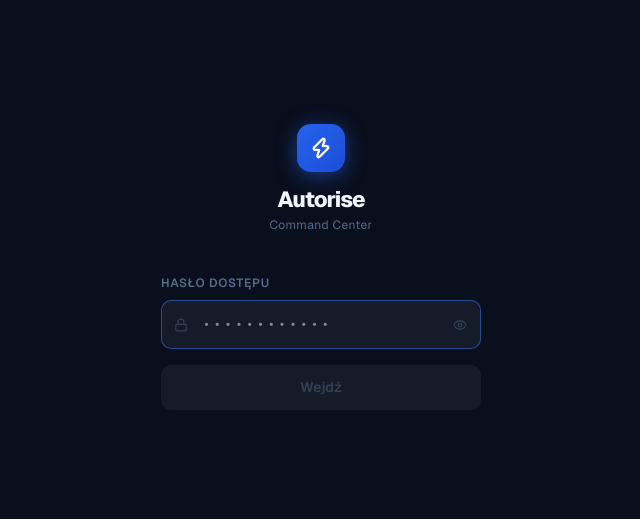
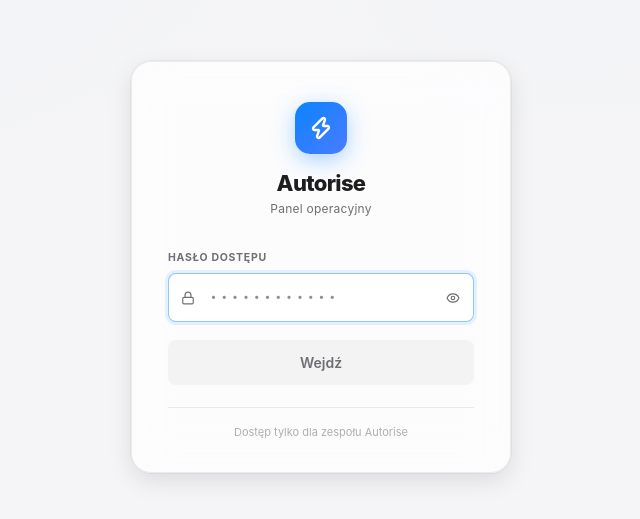
Before and after one commit to autorisepl/autorise-dashboard, a Next.js app: page /login in a window 1280 px wide. Shown: the part 133-652 px from the top of the page, without its empty margins (319-959 px from the left). Built offline with nearby package versions, Linux system fonts and the light colour scheme.

Commit message:
feat: redesign login page to match light premium UI
- Glass card on light gradient bg using design tokens (var(--*))
- Accent logo mark, "Panel operacyjny" subtitle, premium inputs
- Auth logic unchanged (proxy.ts gate + /api/auth + 30-day session cookie)

```diff
--- a/app/login/page.tsx
+++ b/app/login/page.tsx
@@ -11,6 +11,7 @@ function LoginForm() {
   const [loading, setLoading] = useState(false);
   const [error, setError] = useState("");
   const [showPw, setShowPw] = useState(false);
+  const [focused, setFocused] = useState(false);
 
   useEffect(() => {
     setError("");
@@ -42,17 +43,24 @@ function LoginForm() {
     }
   };
 
+  const borderColor = error
+    ? "var(--error-border)"
+    : focused
+      ? "var(--border-focus)"
+      : "var(--border)";
+
   return (
     <form onSubmit={handleSubmit}>
-      <div style={{ marginBottom: 16 }}>
+      <div style={{ marginBottom: 18 }}>
         <label
           style={{
             display: "block",
-            fontSize: "12px",
-            fontWeight: 600,
-            color: "#566a8a",
+            fontFamily: "var(--font-sans)",
+            fontSize: 10.5,
+            fontWeight: 700,
+            color: "var(--text-tertiary)",
             marginBottom: 8,
-            letterSpacing: "0.06em",
+            letterSpacing: "0.07em",
             textTransform: "uppercase",
           }}
         >
@@ -61,34 +69,31 @@ function LoginForm() {
         <div style={{ position: "relative" }}>
           <Lock
             size={14}
-            color="#334155"
+            color="var(--text-tertiary)"
             style={{ position: "absolute", left: 13, top: "50%", transform: "translateY(-50%)" }}
           />
           <input
             type={showPw ? "text" : "password"}
             value={password}
             onChange={(e) => setPassword(e.target.value)}
+            onFocus={() => setFocused(true)}
+            onBlur={() => setFocused(false)}
             placeholder="••••••••••••"
             autoFocus
             style={{
               width: "100%",
               padding: "12px 40px",
               boxSizing: "border-box",
-              background: "rgba(255,255,255,0.05)",
-              border: error ? "1px solid rgba(220,38,38,0.5)" : "1px solid rgba(255,255,255,0.1)",
-              borderRadius: 10,
-              fontFamily: '"Geist Mono", monospace',
-              fontSize: "15px",
-              color: "#f0f4ff",
+              background: "var(--bg-elevated)",
+              border: `1px solid ${borderColor}`,
+              borderRadius: "var(--radius-sm)",
+              fontFamily: "var(--font-mono)",
+              fontSize: 15,
+              color: "var(--text-primary)",
               outline: "none",
-              transition: "border-color 0.15s",
+              transition: "border-color 0.15s, box-shadow 0.15s",
               letterSpacing: "0.12em",
-            }}
-            onFocus={(e) => {
-              if (!error) e.currentTarget.style.borderColor = "rgba(59,130,246,0.5)";
-            }}
-            onBlur={(e) => {
-              if (!error) e.currentTarget.style.borderColor = "rgba(255,255,255,0.1)";
+              boxShadow: focused && !error ? "0 0 0 3px var(--accent-muted)" : "none",
             }}
           />
           <button
@@ -102,7 +107,7 @@ function LoginForm() {
               background: "none",
               border: "none",
               cursor: "pointer",
-              color: "#334155",
+              color: "var(--text-tertiary)",
               display: "flex",
               alignItems: "center",
               padding: 2,
@@ -111,7 +116,11 @@ function LoginForm() {
             {showPw ? <EyeOff size={14} /> : <Eye size={14} />}
           </button>
         </div>
-        {error && <div style={{ fontSize: "12px", color: "#f87171", marginTop: 8 }}>{error}</div>}
+        {error && (
+          <div style={{ fontFamily: "var(--font-sans)", fontSize: 12, color: "var(--error)", marginTop: 8 }}>
+            {error}
+          </div>
+        )}
       </div>
 
       <button
@@ -120,15 +129,12 @@ function LoginForm() {
         style={{
           width: "100%",
           padding: "12px",
-          background:
-            password && !loading
-              ? "linear-gradient(135deg, #2563eb 0%, #1d4ed8 100%)"
-              : "rgba(255,255,255,0.05)",
-          color: password && !loading ? "#fff" : "#334155",
+          background: password && !loading ? "var(--accent)" : "var(--bg-hover)",
+          color: password && !loading ? "#fff" : "var(--text-tertiary)",
           border: "none",
-          borderRadius: 10,
-          fontFamily: '"Geist", sans-serif',
-          fontSize: "14px",
+          borderRadius: "var(--radius-sm)",
+          fontFamily: "var(--font-sans)",
+          fontSize: 14,
           fontWeight: 600,
           cursor: password && !loading ? "pointer" : "not-allowed",
           display: "flex",
@@ -136,11 +142,11 @@ function LoginForm() {
           justifyContent: "center",
           gap: 8,
           transition: "all 0.15s",
-          boxShadow: password && !loading ? "0 2px 12px rgba(37,99,235,0.35)" : "none",
+          boxShadow: password && !loading ? "0 4px 16px rgba(10,132,255,0.30)" : "none",
         }}
       >
         {loading && <Loader2 size={15} style={{ animation: "spin 1s linear infinite" }} />}
-        {loading ? "Logowanie..." : "Wejdź"}
+        {loading ? "Logowanie…" : "Wejdź"}
       </button>
     </form>
   );
@@ -151,59 +157,79 @@ export default function LoginPage() {
     <div
       style={{
         minHeight: "100vh",
-        background: "#0a0f1e",
+        background: "var(--bg)",
+        backgroundImage: "var(--page-gradient)",
         display: "flex",
         alignItems: "center",
         justifyContent: "center",
-        fontFamily: '"Geist", -apple-system, BlinkMacSystemFont, sans-serif',
+        fontFamily: "var(--font-sans)",
+        padding: "0 20px",
       }}
     >
-      <div style={{ width: "100%", maxWidth: 360, padding: "0 20px" }}>
-        <div
-          style={{
-            display: "flex",
-            flexDirection: "column",
-            alignItems: "center",
-            marginBottom: 40,
-          }}
-        >
+      <div
+        style={{
+          width: "100%",
+          maxWidth: 380,
+          background: "var(--glass)",
+          backdropFilter: "var(--glass-blur)",
+          WebkitBackdropFilter: "var(--glass-blur)",
+          border: "1px solid var(--glass-border)",
+          borderRadius: "var(--radius-xl)",
+          boxShadow: "var(--shadow-elevated)",
+          padding: "40px 36px 32px",
+        }}
+      >
+        <div style={{ display: "flex", flexDirection: "column", alignItems: "center", marginBottom: 32 }}>
           <div
             style={{
-              width: 48,
-              height: 48,
-              borderRadius: 14,
-              background: "linear-gradient(135deg, #2563eb 0%, #1d4ed8 100%)",
+              width: 52,
+              height: 52,
+              borderRadius: 15,
+              background: "linear-gradient(135deg, var(--accent) 0%, #4b7bff 100%)",
               display: "flex",
               alignItems: "center",
               justifyContent: "center",
-              boxShadow: "0 4px 20px rgba(37,99,235,0.5)",
-              marginBottom: 16,
+              boxShadow: "0 6px 22px rgba(10,132,255,0.35)",
+              marginBottom: 18,
             }}
           >
-            <Zap size={22} color="#fff" strokeWidth={2.5} />
+            <Zap size={24} color="#fff" strokeWidth={2.4} />
           </div>
           <div
             style={{
-              fontSize: "22px",
+              fontSize: 22,
               fontWeight: 800,
-              color: "#f0f4ff",
-              letterSpacing: "-0.04em",
+              color: "var(--text-primary)",
+              letterSpacing: "-0.03em",
               lineHeight: 1,
             }}
           >
             Autorise
           </div>
-          <div
-            style={{ fontSize: "12px", color: "#566a8a", marginTop: 6, letterSpacing: "0.04em" }}
-          >
-            Command Center
+          <div style={{ fontSize: 12, color: "var(--text-tertiary)", marginTop: 6, letterSpacing: "0.02em" }}>
+            Panel operacyjny
           </div>
         </div>
 
         <Suspense fallback={null}>
           <LoginForm />
         </Suspense>
+
+        <div
+          style={{
+            marginTop: 22,
+            paddingTop: 16,
+            borderTop: "1px solid var(--border)",
+            textAlign: "center",
+            fontFamily: "var(--font-sans)",
+            fontSize: 11,
+            color: "var(--text-placeholder)",
+          }}
+        >
+          Dostęp tylko dla zespołu Autorise
+        </div>
       </div>
+
       <style>{`@keyframes spin { from { transform: rotate(0deg); } to { transform: rotate(360deg); } }`}</style>
     </div>
   );
```
